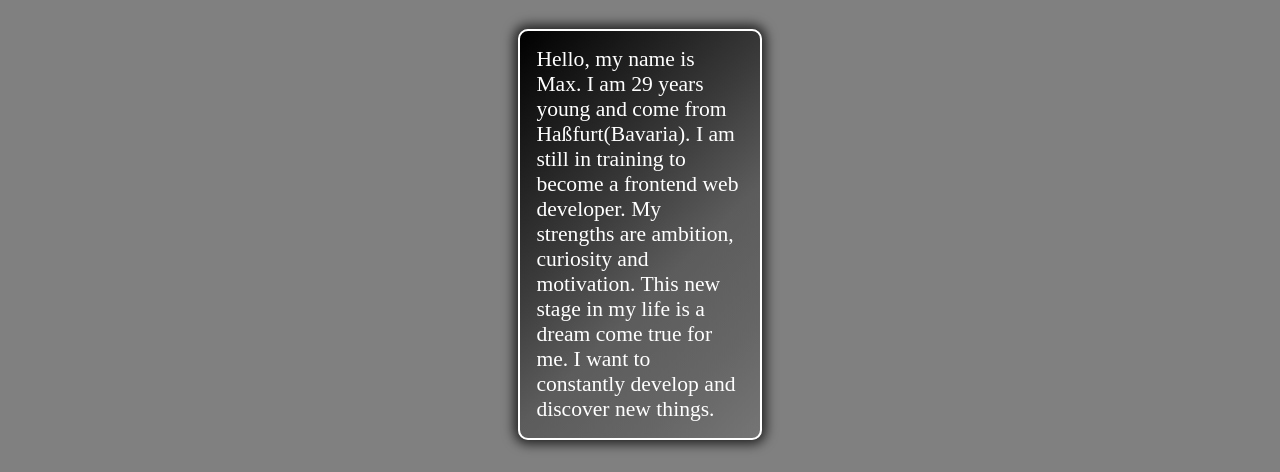
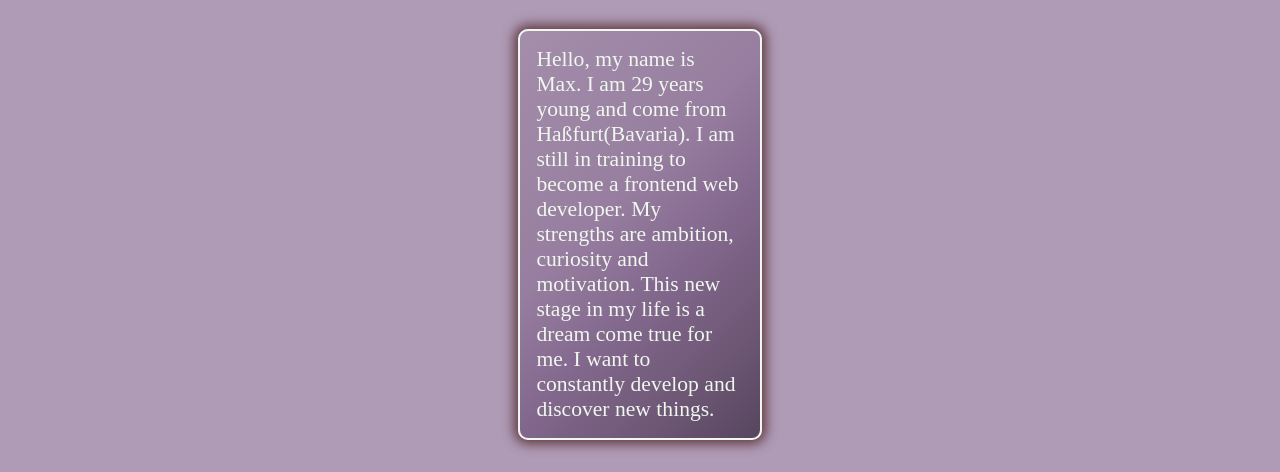
Before and after one commit to maxnoelp/my-own-website, a plain HTML site: page index.html in a window 1280 px wide. Shown: the part 551-1023 px from the top of the page. Drawn offline with Linux system fonts and the light colour scheme; a web font is replaced by a local one.

Commit message:
new color

```diff
--- a/style1.css
+++ b/style1.css
@@ -9,11 +9,26 @@
   font-family: "Baskervville SC", serif;
   font-weight: 400;
   font-style: normal;
+  --var-font-color: #84596b;
+  --var-background-color: #af9bb6;
+  --var-accent-color: #440d0f;
+  --var-shadow-color: #603a40;
+  --var-border-color: #f0f7ee;
 }
 
 body {
   margin: 0;
-  background-color: grey;
+  background-color: var(--var-background-color);
+}
+
+@media (width: 1920px) {
+  body {
+    display: flex;
+    align-items: center;
+    :root {
+      font-size: 2.25rem;
+    }
+  }
 }
 
 /* NAV-BAR */
@@ -22,7 +37,7 @@ body {
   display: flex;
   justify-content: space-between;
   align-items: center;
-  background-color: #333;
+  background-color: var(--var-accent-color);
   padding: 0.5rem;
   font-size: 1rem;
 }
@@ -45,7 +60,7 @@ body {
 }
 
 .nav-links a {
-  color: #fff;
+  color: var(--var-border-color);
   text-decoration: none;
   padding: 8px 12px;
   display: block;
@@ -56,12 +71,12 @@ body {
   position: absolute;
   top: 40px;
   left: 0;
-  background-color: #333;
+  background-color: var(--var-accent-color);
   list-style: none;
   padding: 0;
   margin: 0;
   min-width: 160px;
-  box-shadow: 0 8px 16px rgba(0, 0, 0, 0.2);
+  box-shadow: 0 8px 16px var(--var-shadow-color);
 }
 
 .dropdown-content {
@@ -85,7 +100,7 @@ body {
 .menu-toggle .bar {
   width: 25px;
   height: 3px;
-  background-color: #fff;
+  background-color: var(--var-border-color);
   margin: 4px 0;
 }
 
@@ -118,6 +133,7 @@ body {
   text-align: center;
   font-weight: 800;
   text-transform: uppercase;
+  color: var(--var-font-color);
   margin-top: 1.5rem;
   animation: myAnim 5s ease 1 normal forwards;
 }
@@ -187,63 +203,63 @@ body {
 }
 
 .bio-text {
-  border: 2px solid white;
+  border: 2px solid var(--var-border-color);
   border-radius: 10px;
-  background: rgba(0, 0, 0, 1);
+  color: var(--var-border-color);
+  background: rgb(164, 142, 171, 1);
   background: -moz-linear-gradient(
     -45deg,
-    rgba(0, 0, 0, 1) 0%,
-    rgba(59, 59, 59, 1) 41%,
-    rgba(92, 92, 92, 1) 61%,
-    rgba(102, 102, 102, 1) 82%,
-    rgba(117, 117, 117, 1) 100%
+    rgb(164, 142, 171) 0%,
+    rgba(151, 126, 160, 1) 41%,
+    rgba(131, 104, 141, 1) 61%,
+    rgba(109, 87, 117, 1) 82%,
+    rgba(87, 69, 94, 1) 100%
   );
   background: -webkit-gradient(
     left top,
     right bottom,
-    color-stop(0%, rgba(0, 0, 0, 1)),
-    color-stop(41%, rgba(59, 59, 59, 1)),
-    color-stop(61%, rgba(92, 92, 92, 1)),
-    color-stop(82%, rgba(102, 102, 102, 1)),
-    color-stop(100%, rgba(117, 117, 117, 1))
+    color-stop(0%, rgb(164, 142, 171)),
+    color-stop(41%, rgba(151, 126, 160, 1)),
+    color-stop(61%, rgba(131, 104, 141, 1)),
+    color-stop(82%, rgba(109, 87, 117, 1)),
+    color-stop(100%, rgba(87, 69, 94, 1))
   );
   background: -webkit-linear-gradient(
     -45deg,
-    rgba(0, 0, 0, 1) 0%,
-    rgba(59, 59, 59, 1) 41%,
-    rgba(92, 92, 92, 1) 61%,
-    rgba(102, 102, 102, 1) 82%,
-    rgba(117, 117, 117, 1) 100%
+    rgb(164, 142, 171) 0%,
+    rgba(151, 126, 160, 1) 41%,
+    rgba(131, 104, 141, 1) 61%,
+    rgba(109, 87, 117, 1) 82%,
+    rgba(87, 69, 94, 1) 100%
   );
   background: -o-linear-gradient(
     -45deg,
-    rgba(0, 0, 0, 1) 0%,
-    rgba(59, 59, 59, 1) 41%,
-    rgba(92, 92, 92, 1) 61%,
-    rgba(102, 102, 102, 1) 82%,
-    rgba(117, 117, 117, 1) 100%
+    rgb(164, 142, 171) 0%,
+    rgba(151, 126, 160, 1) 41%,
+    rgba(131, 104, 141, 1) 61%,
+    rgba(109, 87, 117, 1) 82%,
+    rgba(87, 69, 94, 1) 100%
   );
   background: -ms-linear-gradient(
     -45deg,
-    rgba(0, 0, 0, 1) 0%,
-    rgba(59, 59, 59, 1) 41%,
-    rgba(92, 92, 92, 1) 61%,
-    rgba(102, 102, 102, 1) 82%,
-    rgba(117, 117, 117, 1) 100%
+    rgb(164, 142, 171) 0%,
+    rgba(151, 126, 160, 1) 41%,
+    rgba(131, 104, 141, 1) 61%,
+    rgba(109, 87, 117, 1) 82%,
+    rgba(87, 69, 94, 1) 100%
   );
   background: linear-gradient(
     135deg,
-    rgba(0, 0, 0, 1) 0%,
-    rgba(59, 59, 59, 1) 41%,
-    rgba(92, 92, 92, 1) 61%,
-    rgba(102, 102, 102, 1) 82%,
-    rgba(117, 117, 117, 1) 100%
+    rgb(164, 142, 171) 0%,
+    rgba(151, 126, 160, 1) 41%,
+    rgba(131, 104, 141, 1) 61%,
+    rgba(109, 87, 117, 1) 82%,
+    rgba(87, 69, 94, 1) 100%
   );
   filter: progid:DXImageTransform.Microsoft.gradient( startColorstr='#000000', endColorstr='#757575', GradientType=1 );
-  -webkit-box-shadow: 0px 0px 12px 4px rgba(0, 0, 0, 0.75);
-  -moz-box-shadow: 0px 0px 12px 4px rgba(0, 0, 0, 0.75);
-  box-shadow: 0px 0px 12px 4px rgba(0, 0, 0, 0.75);
-  color: white;
+  -webkit-box-shadow: 0px 0px 12px 4px var(--var-shadow-color);
+  -moz-box-shadow: 0px 0px 12px 4px var(--var-shadow-color);
+  box-shadow: 0px 0px 12px 4px var(--var-shadow-color);
   width: 80%;
   font-size: 1.35rem;
   padding: 1rem;
```
Also changed, not shown: projects.html (+4 -1 lines).
